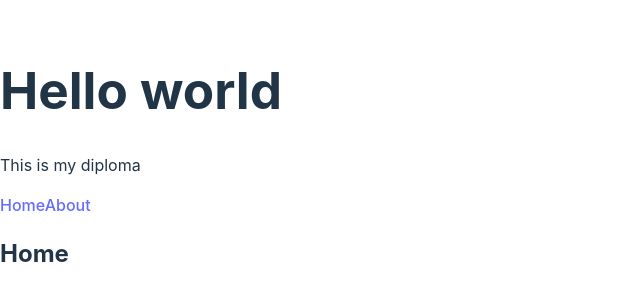
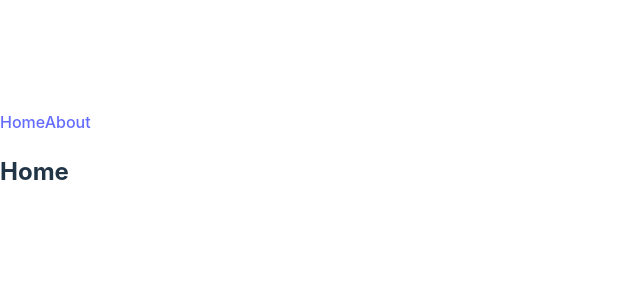
Before and after one commit to Erjankydyrov/test2-dipmloma23, a React (Vite) app: page / in a window 1280 px wide. Shown: the part 240-540 px from the top of the page, without its empty margins (0-640 px from the left). Built offline with nearby package versions, Linux system fonts and the light colour scheme.

Commit message:
Add Layout component

```diff
--- a/src/App.jsx
+++ b/src/App.jsx
@@ -3,9 +3,6 @@ import { NavLink, Route, Routes } from "react-router-dom";
 export default function App() {
   return (
     <div className="App">
-      <h1>Hello world</h1>
-      <p>This is my diploma</p>
-
       <nav>
         <NavLink to="/">Home</NavLink>
         <NavLink to="/about">About</NavLink>
@@ -13,7 +10,7 @@ export default function App() {
 
       <main>
         <Routes>
-          <Route path="/" element={<h2>Home</h2>} exact />
+          <Route path="/" element={<h2>Home</h2>} />
           <Route path="/about" element={<h2>About</h2>} />
         </Routes>
       </main>
```
Also changed, not shown: src/components/Layout/Layout.jsx (added, +9 -0 lines), src/components/Layout/Layout.css (added).
